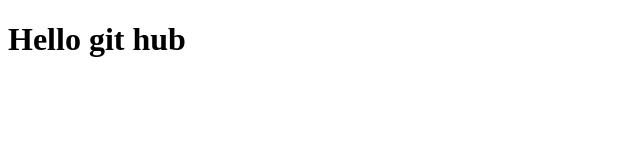
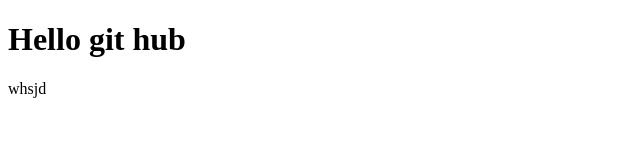
Before and after one commit to saidahmad0212/new-rep, a plain HTML site: page index.html in a window 1280 px wide. Shown: the full height of the page, 0-640 px from the left. Drawn offline with Linux system fonts and the light colour scheme.

Commit message:
changed index.html

```diff
--- a/index.html
+++ b/index.html
@@ -7,6 +7,8 @@
 </head>
 <h1>Hello git hub</h1>
 <body>
+<p><nav>whsjd
 
+</nav></p>
 </body>
 </html>
--- a/style.css
+++ b/style.css
@@ -1,3 +1,4 @@
 body{
     margin: 0;
+    font-size: 14px;
 }
```
Also changed, not shown: any.txt, main.js (added).
